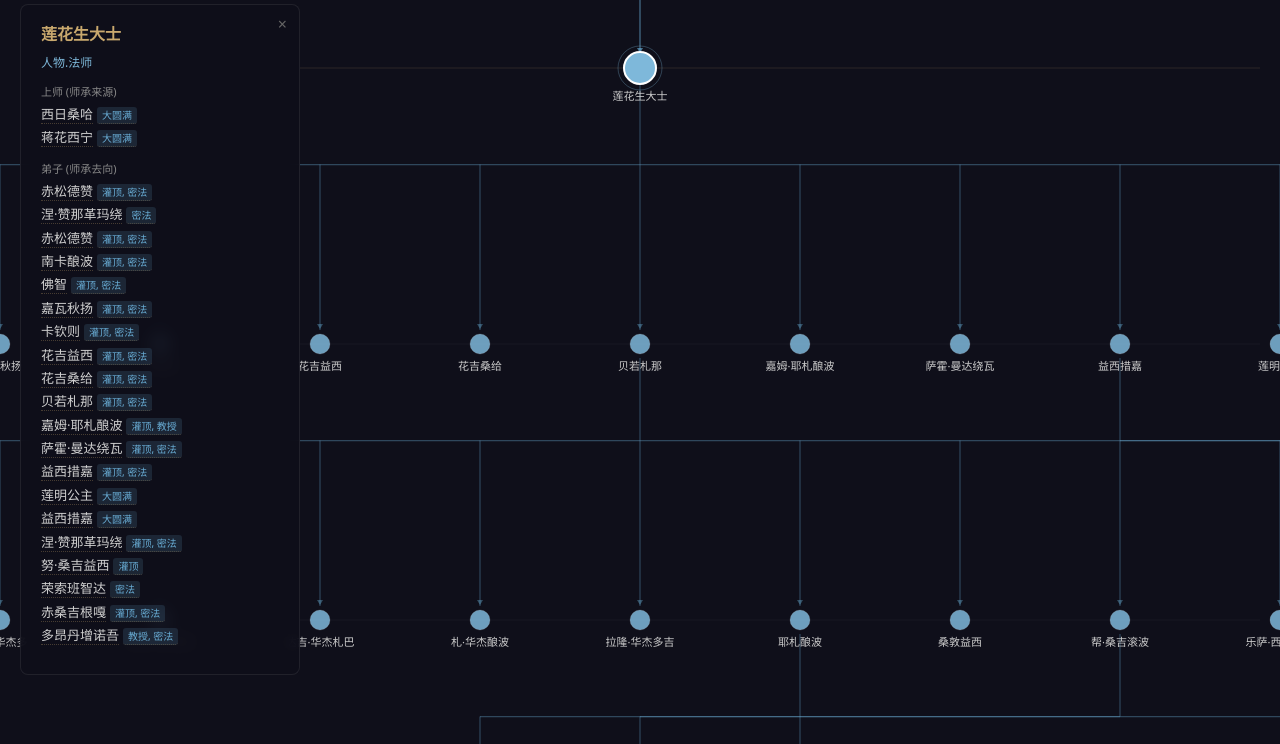
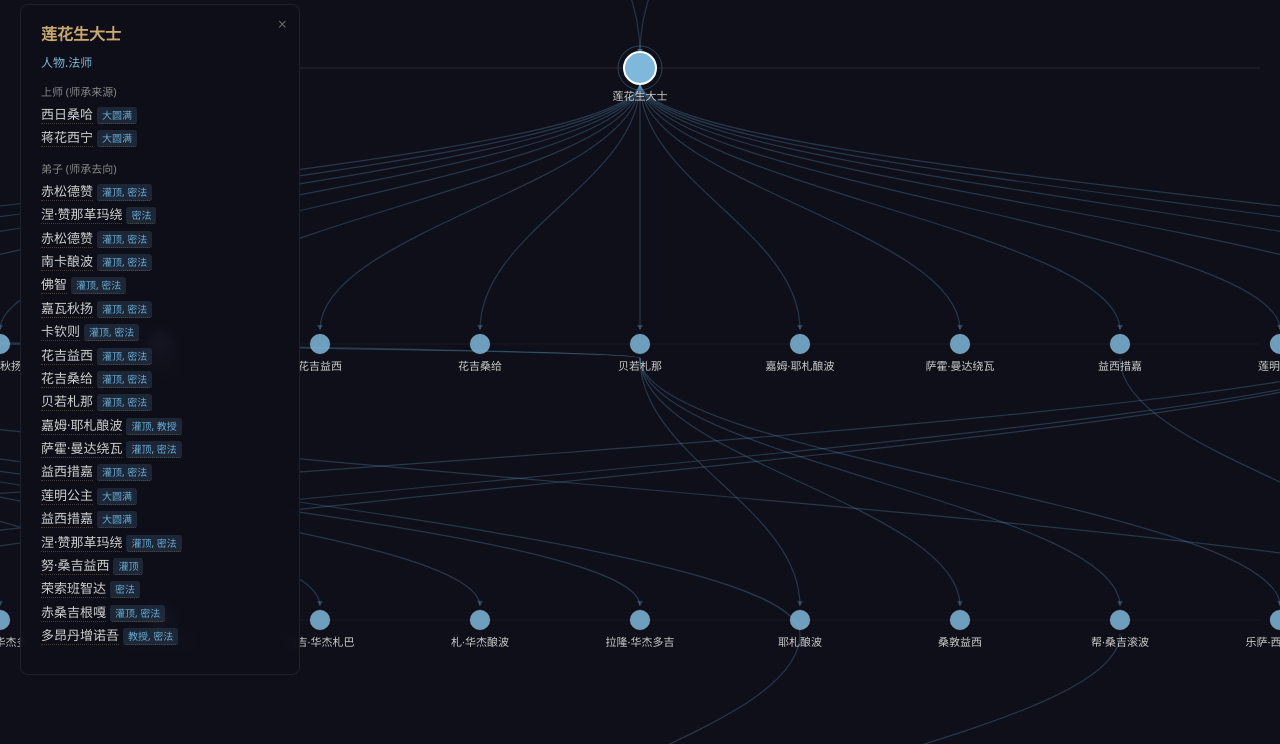
Before and after one commit to YuanJue-JigmeDorje/indra-net, a plain HTML site: page app/prototype/lineage.html in a window 1280 px wide. Shown: the part 56-800 px from the top of the page. Drawn offline with nearby package versions, Linux system fonts and the light colour scheme.

Commit message:
style(app): smooth S-curve connectors per link, hover to reveal specialty
Each teacher→student link is an individual S-shaped Bezier curve.
Lines are subtle (opacity 0.25) by default, highlight on hover (0.8).
Specialty label appears as floating tag only on hover — no clutter.

Co-Authored-By: Claude Opus 4.6 (1M context) <noreply@anthropic.com>

```diff
--- a/app/prototype/lineage.html
+++ b/app/prototype/lineage.html
@@ -4082,67 +4082,54 @@ function renderTree(data) {
       .attr("stroke-width", 1);
   });
 
-  // Draw edges — 总线(bus)模式
+  // Draw edges — 每条师承一条独立的平滑 S 曲线，悬停高亮
   const linkG = g.append("g");
-  const lineColor = "rgba(106,174,214,0.35)";
-  const lineW = 1.2;
-
-  // 按父节点分组
-  const childrenByParent = {};
+
   edges.forEach(e => {
     const src = nodePositions[e.source];
     const tgt = nodePositions[e.target];
     if (!src || !tgt) return;
-    if (src.generation < tgt.generation) {
-      if (!childrenByParent[e.source]) childrenByParent[e.source] = [];
-      childrenByParent[e.source].push(e);
+
+    const sy = src.y + 14, ty = tgt.y - 14;
+    // S 型贝塞尔：竖直出发，竖直到达，中间柔和过渡
+    const cy1 = sy + (ty - sy) * 0.4;
+    const cy2 = sy + (ty - sy) * 0.6;
+    const path = `M${src.x},${sy} C${src.x},${cy1} ${tgt.x},${cy2} ${tgt.x},${ty}`;
+
+    linkG.append("path")
+      .attr("d", path)
+      .attr("fill", "none")
+      .attr("stroke", "rgba(106,174,214,0.25)")
+      .attr("stroke-width", 1.2)
+      .on("mouseover", function() {
+        d3.select(this).attr("stroke", "rgba(106,174,214,0.8)").attr("stroke-width", 2.5);
+        tipG.style("display", null);
+      })
+      .on("mouseout", function() {
+        d3.select(this).attr("stroke", "rgba(106,174,214,0.25)").attr("stroke-width", 1.2);
+        tipG.style("display", "none");
+      });
+
+    // 小箭头
+    linkG.append("polygon")
+      .attr("points", "-3,-5 3,-5 0,0")
+      .attr("transform", `translate(${tgt.x},${ty})`)
+      .attr("fill", "rgba(106,174,214,0.3)");
+
+    // 悬停标签（默认隐藏）
+    const tipG = linkG.append("g").style("display", "none");
+    if (e.specialty) {
+      const mx = (src.x + tgt.x) / 2;
+      const my = (sy + ty) / 2;
+      tipG.append("rect")
+        .attr("x", mx - 2).attr("y", my - 12)
+        .attr("width", e.specialty.length * 12 + 8).attr("height", 16)
+        .attr("rx", 3).attr("fill", "rgba(15,15,26,0.85)");
+      tipG.append("text")
+        .attr("x", mx + 2).attr("y", my)
+        .attr("fill", "#6aaed6").attr("font-size", "10px")
+        .text(e.specialty);
     }
-  });
-
-  Object.entries(childrenByParent).forEach(([parentName, childEdges]) => {
-    const parent = nodePositions[parentName];
-    if (!parent) return;
-    const children = childEdges.map(e => nodePositions[e.target]).filter(Boolean);
-    if (children.length === 0) return;
-
-    const busY = parent.y + layerHeight * 0.35;
-    const xs = [parent.x, ...children.map(c => c.x)];
-    const minX = Math.min(...xs);
-    const maxX = Math.max(...xs);
-
-    // 父→总线 竖线
-    linkG.append("line")
-      .attr("x1", parent.x).attr("y1", parent.y + 14)
-      .attr("x2", parent.x).attr("y2", busY)
-      .attr("stroke", lineColor).attr("stroke-width", lineW);
-
-    // 水平总线
-    linkG.append("line")
-      .attr("x1", minX).attr("y1", busY)
-      .attr("x2", maxX).attr("y2", busY)
-      .attr("stroke", lineColor).attr("stroke-width", lineW);
-
-    // 总线→每个子节点 竖线 + 箭头
-    children.forEach(child => {
-      linkG.append("line")
-        .attr("x1", child.x).attr("y1", busY)
-        .attr("x2", child.x).attr("y2", child.y - 14)
-        .attr("stroke", lineColor).attr("stroke-width", lineW);
-      linkG.append("polygon")
-        .attr("points", "-3,-5 3,-5 0,0")
-        .attr("transform", `translate(${child.x},${child.y - 15})`)
-        .attr("fill", "rgba(106,174,214,0.4)");
-    });
-
-    // 悬停总线显示传承详情
-    const tips = childEdges
-      .map(e => `→ ${e.target}${e.specialty ? ' [' + e.specialty + ']' : ''}`)
-      .join('\n');
-    linkG.append("line")
-      .attr("x1", minX).attr("y1", busY).attr("x2", maxX).attr("y2", busY)
-      .attr("stroke", "transparent").attr("stroke-width", 10)
-      .style("cursor", "pointer")
-      .append("title").text(`${parentName} 传承:\n${tips}`);
   });
 
   // Draw nodes
```
